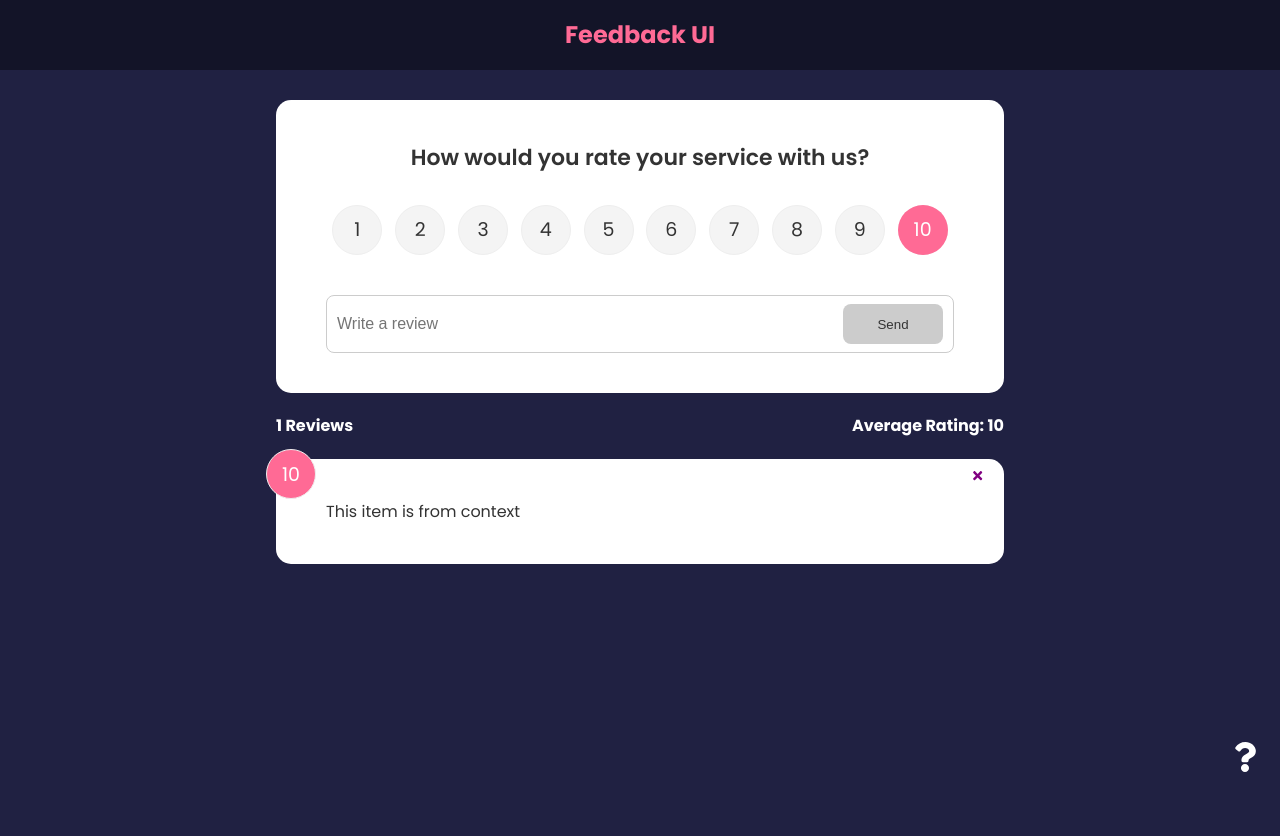
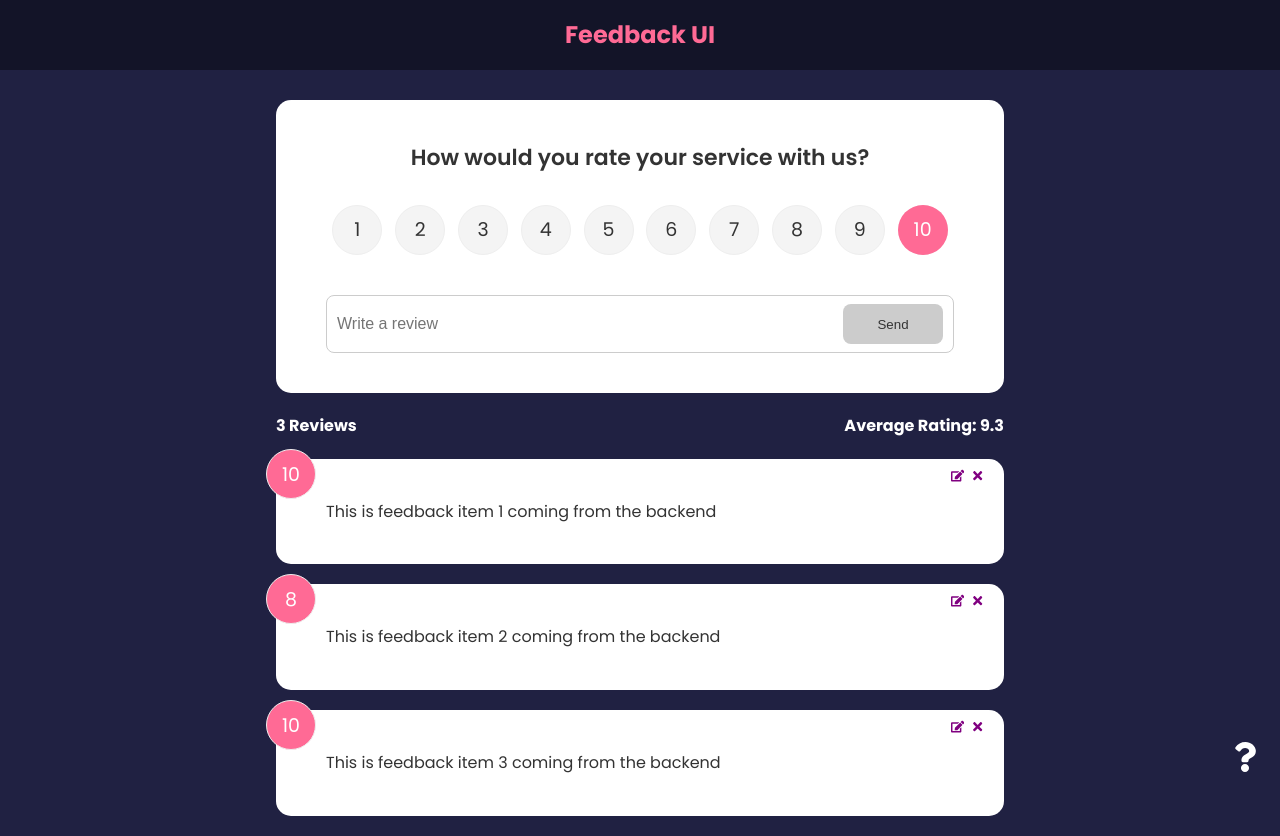
Before and after one commit to Belchenkov/feedback_ui_react, a React (Create React App) app: page / in a window 1280 px wide. Before the commit the page ends 800 px from the top, so only its background shows below. Built offline with nearby package versions, Linux system fonts and the light colour scheme.

Commit message:
Edit Feedback Event

```diff
--- a/src/components/FeedbackItem.jsx
+++ b/src/components/FeedbackItem.jsx
@@ -1,12 +1,12 @@
 import React, { useContext } from 'react';
-import { FaTimes } from 'react-icons/fa';
+import { FaTimes, FaEdit } from 'react-icons/fa';
 import PropTypes from 'prop-types';
 
 import Card from './shared/Card';
 import FeedbackContext from '../context/FeedbackContext';
 
 const FeedbackItem = ({ item }) => {
-    const { handleDelete } = useContext(FeedbackContext);
+    const { handleDelete, editFeedback } = useContext(FeedbackContext);
 
     return (
         <Card>
@@ -16,6 +16,12 @@ const FeedbackItem = ({ item }) => {
                 className="close"
             >
                 <FaTimes color='purple' />
+            </button>
+            <button
+                className="edit"
+                onClick={() => editFeedback(item)}
+            >
+                <FaEdit color='purple' />
             </button>
             <div className="text-display">{ item.text }</div>
         </Card>
--- a/src/context/FeedbackContext.js
+++ b/src/context/FeedbackContext.js
@@ -1,16 +1,16 @@
 import { createContext, useState } from 'react';
 import { v4 as uuidv4 } from 'uuid';
+
+import FeedbackData from '../data/FeedbackData';
 
 const FeedbackContext = createContext();
 
 export const FeedbackProvider = ({ children }) => {
-    const [feedback, setFeedback] = useState([
-        {
-            id: 1,
-            text: 'This item is from context',
-            rating: 10,
-        },
-    ]);
+    const [feedback, setFeedback] = useState(FeedbackData);
+    const [feedbackEdit, setFeedbackEdit] = useState({
+        item: {},
+        edit: false,
+    });
 
     const addFeedback = newFeedback => {
         newFeedback.id = uuidv4();
@@ -19,6 +19,13 @@ export const FeedbackProvider = ({ children }) => {
             newFeedback,
             ...feedback
         ])
+    };
+
+    const editFeedback = item => {
+      setFeedbackEdit({
+          item,
+          edit: true,
+      })
     };
 
     const deleteFeedback = id => {
```
